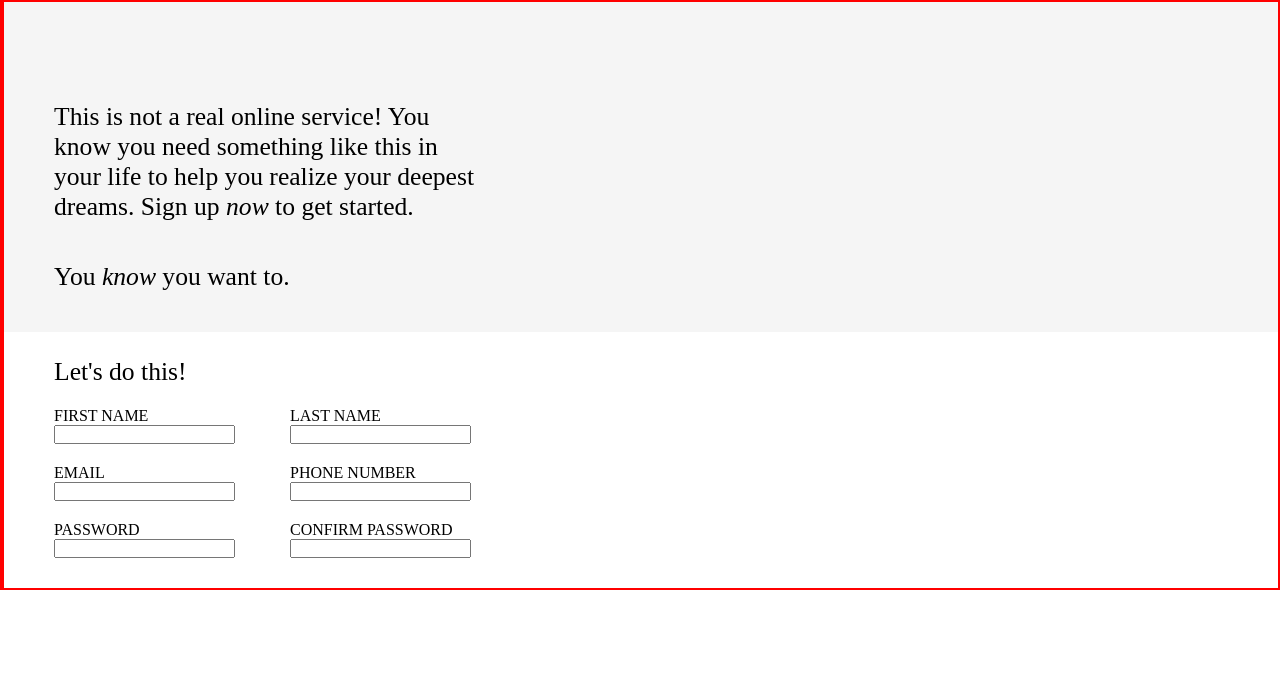
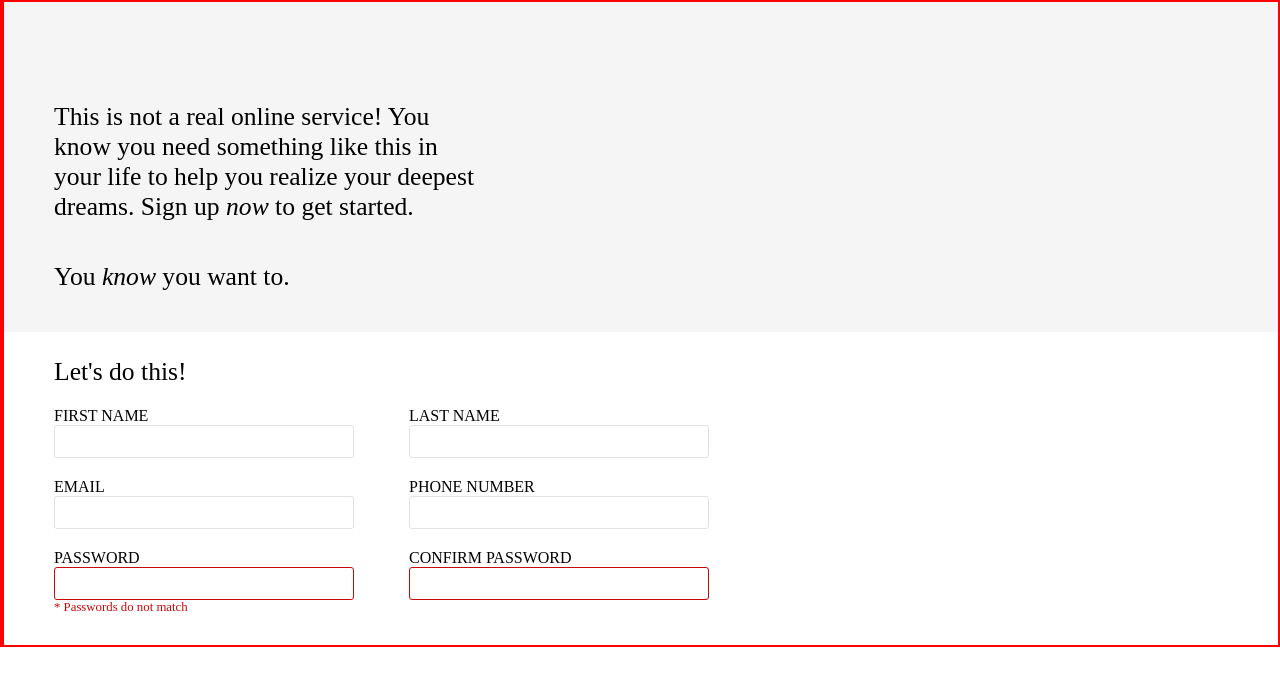
Before and after one commit to FelipePinto02/sign-up-form, a plain HTML site: page index.html in a window 1280 px wide. Drawn offline with Linux system fonts and the light colour scheme.

Commit message:
Improved form layout

```diff
--- a/index.html
+++ b/index.html
@@ -47,11 +47,12 @@
                         <div class="form-row">
                             <div class="label-input-pair">
                                 <label for="pwd">PASSWORD</label>
-                                <input type="text" id="pwd">
+                                <input type="text" id="pwd" class="error">
+                                <p class="error-msg">* Passwords do not match</p>
                             </div>
                             <div class="label-input-pair">
                                 <label for="confirm-pwd">CONFIRM PASSWORD</label>
-                            <input type="text" id="confirm-pwd">
+                            <input type="text" id="confirm-pwd" class="error">
                             </div>
                         </div>
                     </section>
--- a/styles.css
+++ b/styles.css
@@ -71,3 +71,27 @@ section {
 .form-row:last-child {
     margin-bottom: 30px;
 }
+
+input {
+    width: 300px;
+    padding: 6.5px;
+    font-size: 1rem;
+    border-radius: 3px;
+    border: 1px solid #e3e2e2;
+}
+
+input:focus {
+    outline: none;
+    border: 1px solid #4f72d1;
+    box-shadow: 1.5px 1.5px #a78d8dab;
+}
+
+.error,
+.error:focus {
+    border: 1px solid #c70909;
+}
+
+.error-msg {
+    font-size: 0.8rem;
+    color: #c70909;
+}
```
